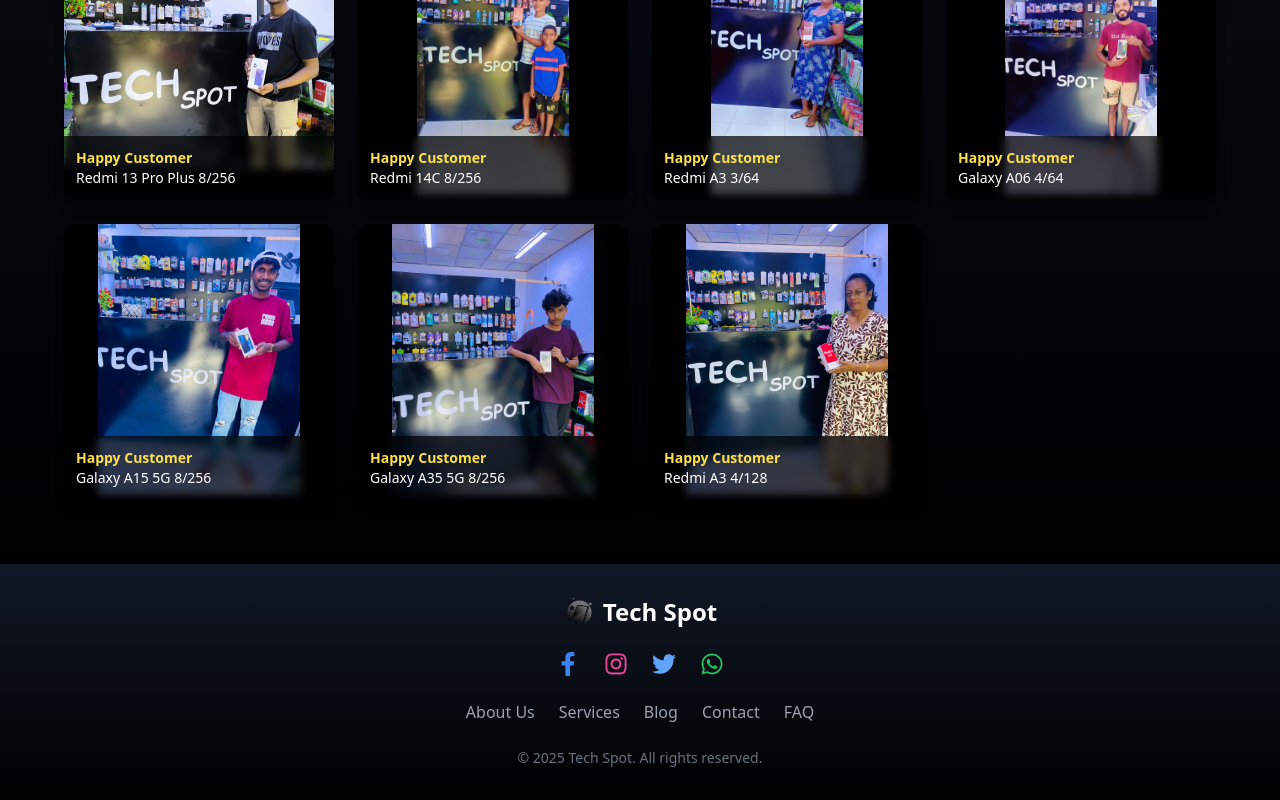
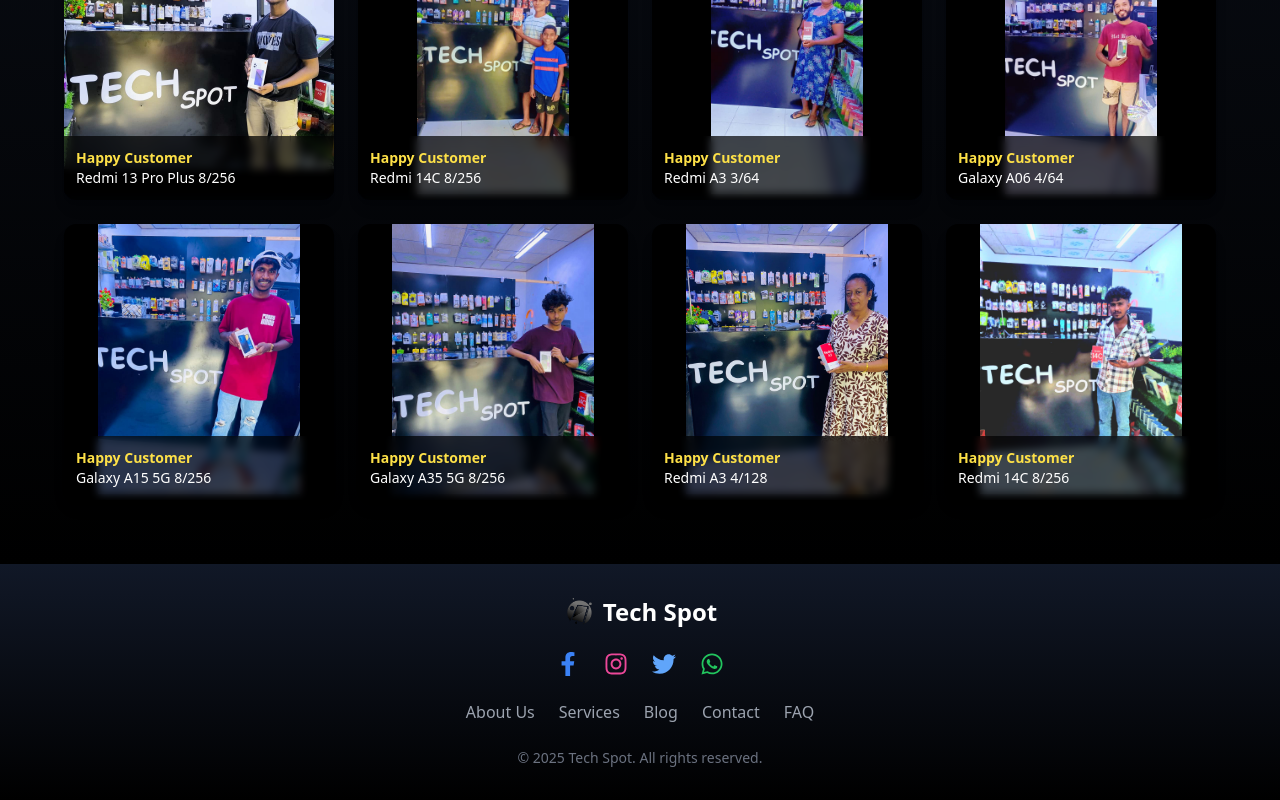
Before and after one commit to IT21182914/Tech-Spot-Official, a React (Create React App) app: page /testimonials in a window 1280 px wide. Shown: the part 2542-3342 px from the top of the page. Built offline with nearby package versions, Linux system fonts and the light colour scheme.

Commit message:
Customer

```diff
--- a/src/pages/Testimonials.jsx
+++ b/src/pages/Testimonials.jsx
@@ -131,6 +131,11 @@ const happyCustomers = [
     src: "/images/HappyCustomers/Happy Customer3 Redmi A3 4GB 128GB.jpg",
     name: "Happy Customer",
     phone: "Redmi A3 4/128",
+  },
+  {
+    src: "/images/HappyCustomers/Happy Customer4 Redmi 14C 8GB 256GB.jpg",
+    name: "Happy Customer",
+    phone: "Redmi 14C 8/256",
   },
 ];
 
```
Also changed, not shown: public/images/HappyCustomers/Happy Customer4 Redmi 14C 8GB 256GB.jpg (added).
